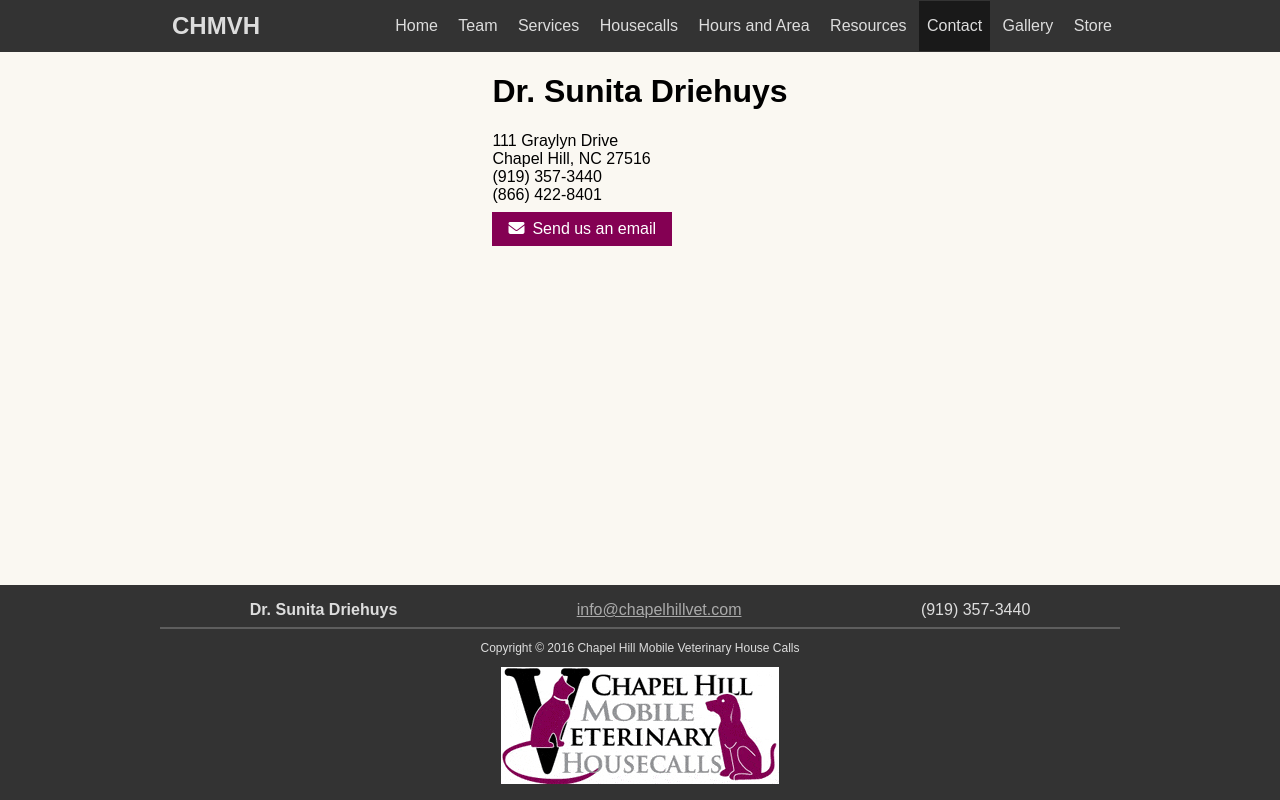
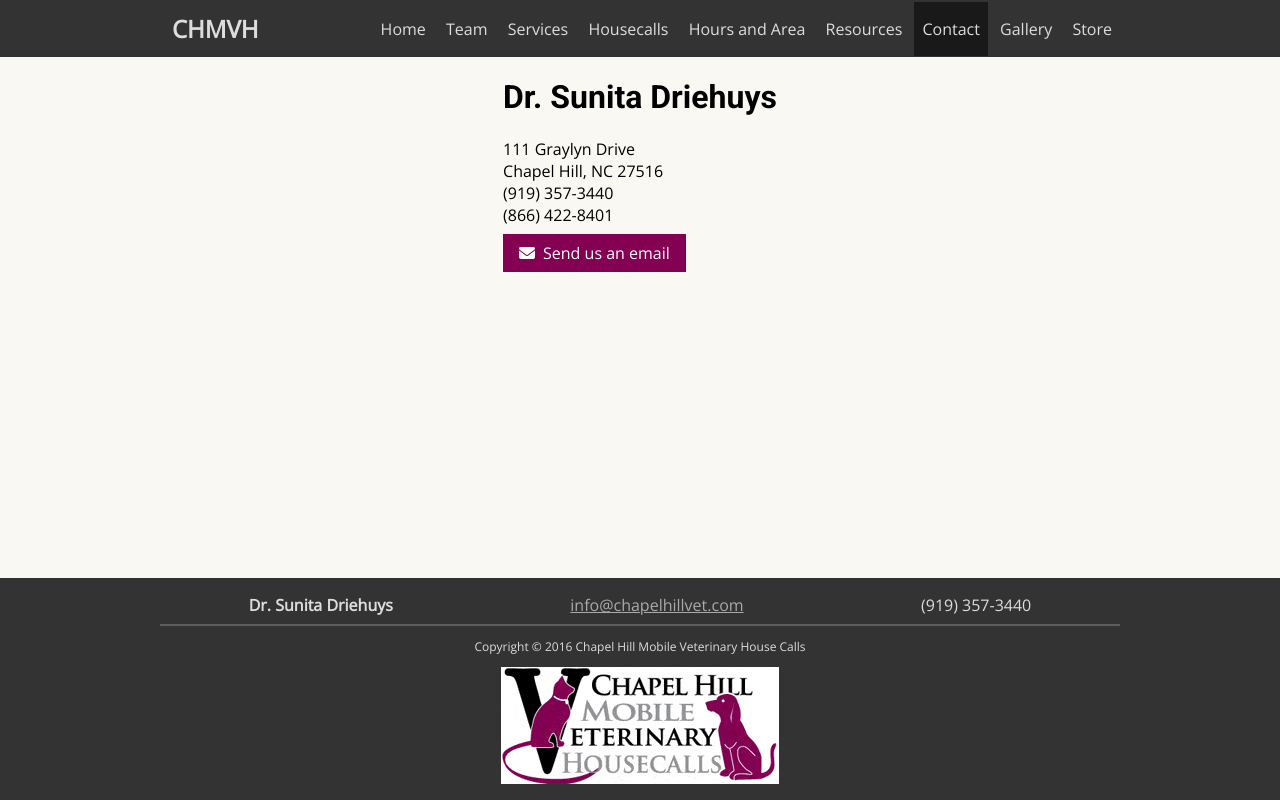
Before and after one commit to chmvh/chmvh-website, a Django app: page /contact/ in a window 1280 px wide. Run offline with Django 3.2, Linux system fonts and the light colour scheme; style sheets or scripts are compiled from the project's sources; some libraries are stand-ins or nearby versions.

Commit message:
Set font families for body and headings.

```diff
--- a/chmvh_website/static/css/main.scss
+++ b/chmvh_website/static/css/main.scss
@@ -21,5 +21,6 @@
 @import 'modules/resource';
 @import 'modules/service';
 @import 'modules/team-member';
+@import 'modules/typography';
 @import 'modules/utils';
 @import 'modules/welcome-message';
--- /dev/null
+++ b/chmvh_website/static/css/modules/_typography.scss
@@ -0,0 +1,27 @@
+body {
+  font-family: $font-family-body;
+}
+
+h1 {
+  font-family: $font-family-headings;
+}
+
+h2 {
+  font-family: $font-family-headings;
+}
+
+h3 {
+  font-family: $font-family-headings;
+}
+
+h4 {
+  font-family: $font-family-headings;
+}
+
+h5 {
+  font-family: $font-family-headings;
+}
+
+h6 {
+  font-family: $font-family-headings;
+}
--- a/chmvh_website/static/css/modules/_vars.scss
+++ b/chmvh_website/static/css/modules/_vars.scss
@@ -11,6 +11,9 @@ $color-text: #000;
 $container-max-width: 50em;
 $container-max-width-large: 100em;
 $container-padding-small: 1em;
+
+$font-family-body: 'Open Sans', sans-serif;
+$font-family-headings: 'Roboto', sans-serif;
 
 // Blockquote
 $blockquote-author-color: lighten($color-text, 30%);
--- a/chmvh_website/templates/base.html
+++ b/chmvh_website/templates/base.html
@@ -11,6 +11,9 @@
     <meta name='viewport' content='width=device-width, initial-scale=1'>
 
     <title>{% block page_title %}CHMVH{% endblock %}</title>
+
+    <!-- Fonts -->
+    <link href='https://fonts.googleapis.com/css?family=Open+Sans|Roboto:700' rel='stylesheet' />
 
     <!-- Stylesheets -->
     <link rel='stylesheet' href='{% sass_src "css/main.scss" %}' />
```
